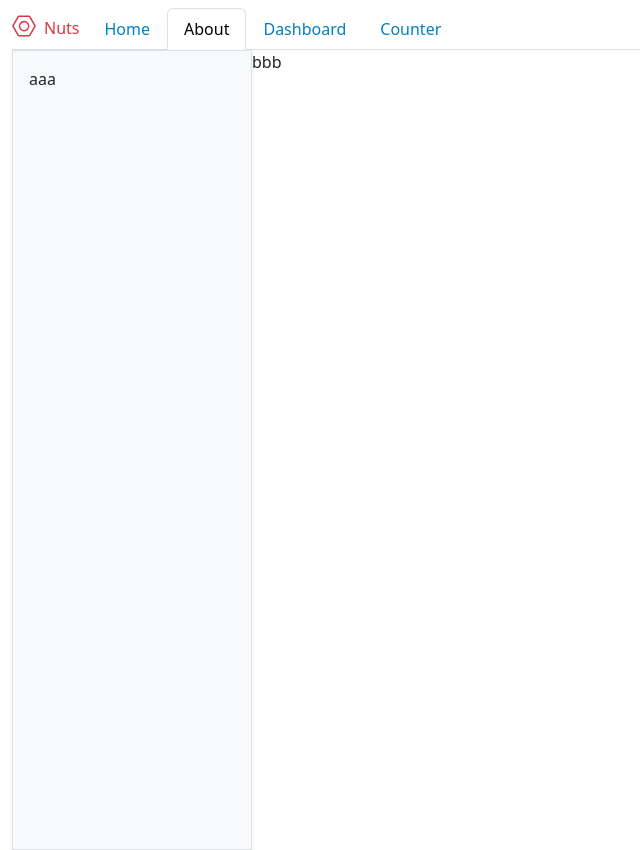
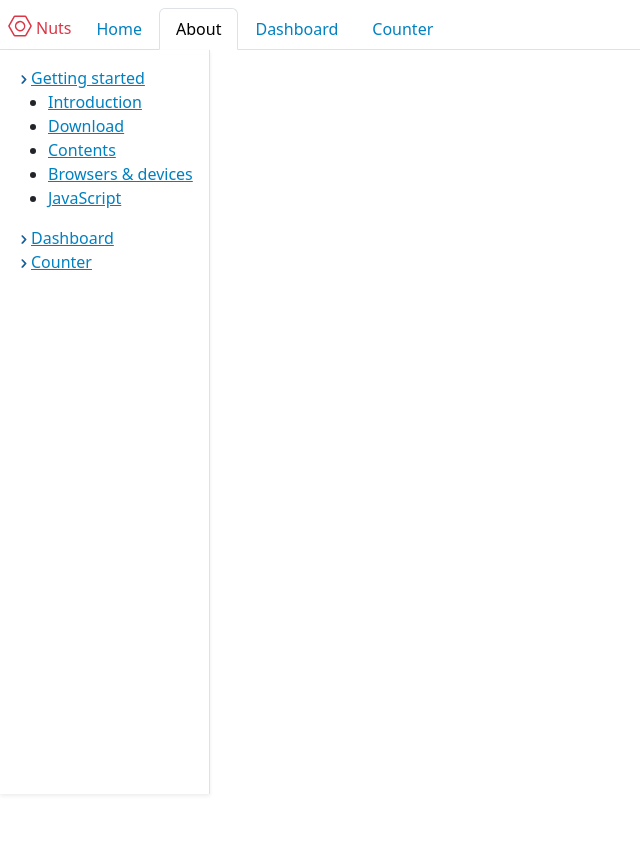
Before and after one commit to yeejlan/learning_stuff, a React (Create React App) app in the folder saga-app/: page /saga-app/about in a window 1280 px wide. Shown: the whole page, without its empty margins (0-640 px from the left). After the commit the page ends 800 px from the top, so only its background shows below. Built offline with nearby package versions, Linux system fonts and the light colour scheme.

Commit message:
update sidebar

```diff
--- a/saga-app/src/style.scss
+++ b/saga-app/src/style.scss
@@ -13,10 +13,17 @@ $blue: rgb(0, 128, 192);
     color: #fff;
 }
 
+* {
+    box-sizing:border-box;
+}
+
+.app_container {
+    width: 100%;
+}
 
 .sidebar_left_panel {
-    min-width: 240px;
-    height: 100vh;
+    min-width: 12rem;
+    height: calc(100vh - 3.5rem);
 }
 .sidebar_left_panel > li:hover{
     background-color: rgba(130, 212, 245, 0.548);
--- a/saga-app/src/view/common/navbar.jsx
+++ b/saga-app/src/view/common/navbar.jsx
@@ -13,16 +13,15 @@ function Navbar() {
   const location = useLocation();
   return (
 <>
-  <div className={classnames('mt-2', 'container-fluid')} >
-
-      <Nav variant="tabs" defaultActiveKey="/">
-      <a href={process.env.REACT_APP_BASE_URL} className={classnames('pt-1', 'text-danger')} >
+  <div className={classnames('mt-2', 'app_container')} >
+      <Nav variant="tabs" className='navbar_top' defaultActiveKey="/">
+      <a className="ms-2 me-1 pt-1 text-danger" href={process.env.REACT_APP_BASE_URL}>
         <svg xmlns="http://www.w3.org/2000/svg" width="1.5rem" height="1.5rem" fill="currentColor" viewBox="0 0 16 16">
           <path d="m11.42 2 3.428 6-3.428 6H4.58L1.152 8 4.58 2h6.84zM4.58 1a1 1 0 0 0-.868.504l-3.428 6a1 1 0 0 0 0 .992l3.428 6A1 1 0 0 0 4.58 15h6.84a1 1 0 0 0 .868-.504l3.429-6a1 1 0 0 0 0-.992l-3.429-6A1 1 0 0 0 11.42 1H4.58z"/>
           <path d="M6.848 5.933a2.5 2.5 0 1 0 2.5 4.33 2.5 2.5 0 0 0-2.5-4.33zm-1.78 3.915a3.5 3.5 0 1 1 6.061-3.5 3.5 3.5 0 0 1-6.062 3.5z"/>
         </svg>
       </a>
-      <span className={classnames('mx-2', 'pt-2', 'text-danger')}>Nuts</span>
+      <span className="me-2 pt-2 text-danger">Nuts</span>
         {routers.map((one, i) => (
           <Nav.Item key={i}>
             <Link role="button"
--- a/saga-app/src/view/common/sidebar.jsx
+++ b/saga-app/src/view/common/sidebar.jsx
@@ -7,6 +7,28 @@ import {
 } from "react-router-dom";
 import classnames from 'classnames';
 
+const sidebar_menus = [
+  { path: "/getting-started", name: "Getting started", submenu: [
+      { path: "/getting-started/introduction", name: "Introduction"},
+      { path: "/getting-started/download", name: "Download"},
+      { path: "/getting-started/contents", name: "Contents"},
+      { path: "/getting-started/browsers-devices", name: "Browsers & devices"},
+      { path: "/getting-started/javaScript", name: "JavaScript"},
+    ]},
+
+  { path: "/dashboard", name: "Dashboard"},
+  { path: "/counter", name: "Counter"},
+]
+
+function SideBarContent(props) {
+  const content = props.content;
+  return(
+    <>
+      <span className="p-3">{content}</span>
+    </>
+  );
+}
+
 function Sidebar(props) {
 
   const location = useLocation();
@@ -14,13 +36,35 @@ function Sidebar(props) {
 <>
   <div className={classnames('d-flex')} >
       <div className={classnames('col=auto')}>
-        <div className={classnames('sidebar_left_panel', 'd-flex', 'flex-column', 'flex-shrink-0', 'p-3', 'bg-light',
-          'border', 'shadow-sm')}>
-          aaa
+        <div className={classnames('sidebar_left_panel', 'd-flex', 'flex-column', 'flex-shrink-0', 'p-3',
+          'border-end', 'shadow-sm')}>
+            {sidebar_menus.map((one, i) => (
+              <div key={i} class="sidebar_item sidebar_item_open ">
+                <svg xmlns="http://www.w3.org/2000/svg" viewBox="0 0 20 20" width="15" height="17"
+                  fill="#175d96" className="sidebar_item_toggle">
+                <path d="M9.2 4.5l4.5 4.7c.2.2.3.5.3.8s-.1.6-.3.8l-4.5 4.7c-.5.4-1.2.4-1.7 0-.4-.5-.4-1 0-1.6l3.8-3.9-3.8-4c-.4-.4-.4-1 0-1.5.5-.4 1.2-.4 1.7 0z"></path>
+                </svg>
+                <Link ariaCurrent="page" className="sidebar_item_title active" to={one.path}>{one.name}</Link>
+                {one.submenu != undefined &&
+                <ul>
+                  {one['submenu'].map((subone, j) => (
+                  <li key={j}>
+                    <Link ariaCurrent="page" className="active" to={subone.path}>{subone.name}</Link>
+                  </li>
+                  ))}
+                </ul>
+                }
+              </div>
+
+            ))}
         </div>
       </div>
-      <div className={classnames('sidebar_right_panel', 'col')}>
-        bbb
+      <div className="sidebar_right_panel p-5 col">
+            <Switch>
+              {sidebar_menus.map((one, i) => (
+                <Route key={i} exact={one.exact} path={one.path} component=<SideBarContent content={one.name} /> />
+              ))}
+            </Switch>
       </div>
   </div>
 </>
```
